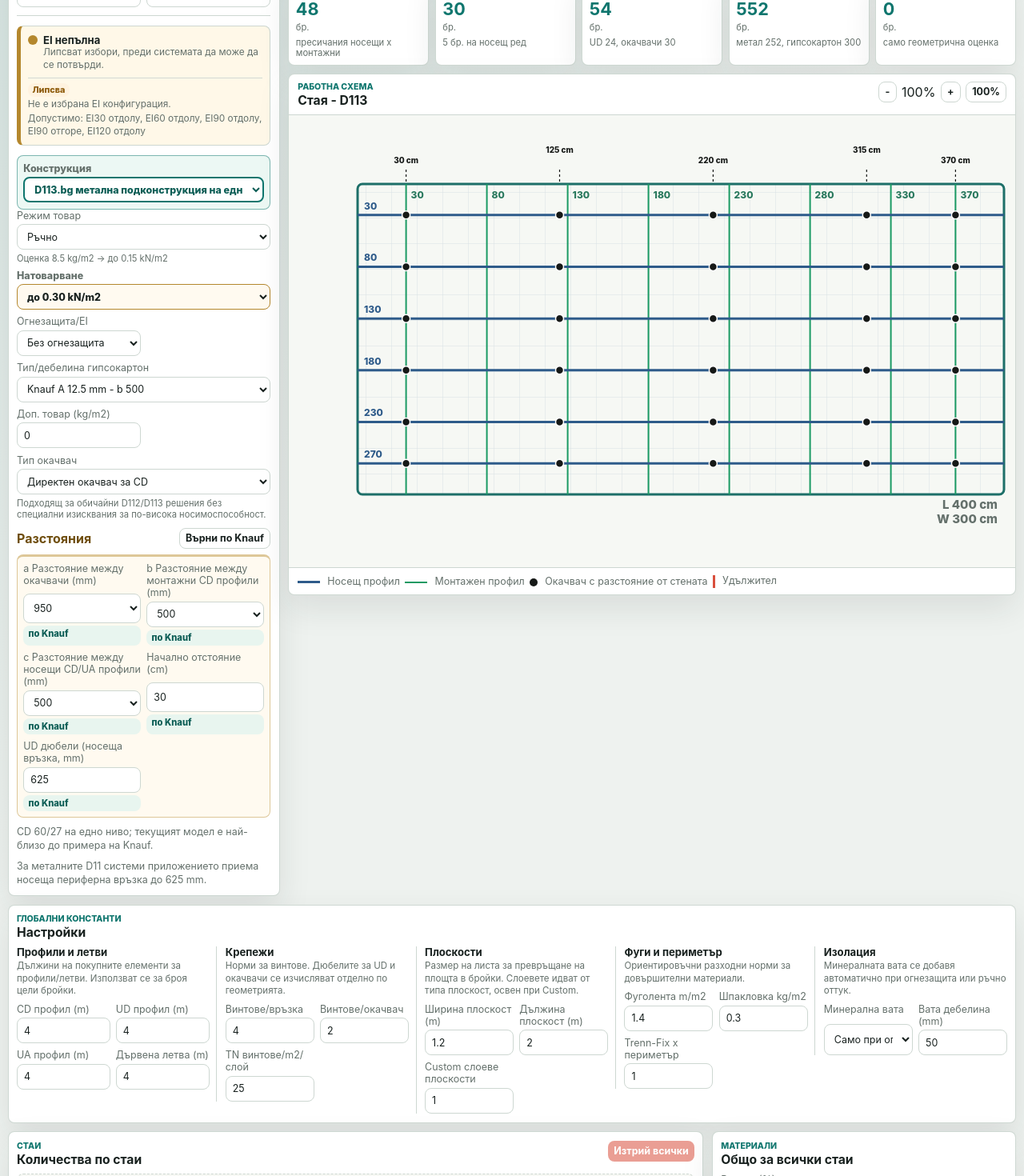
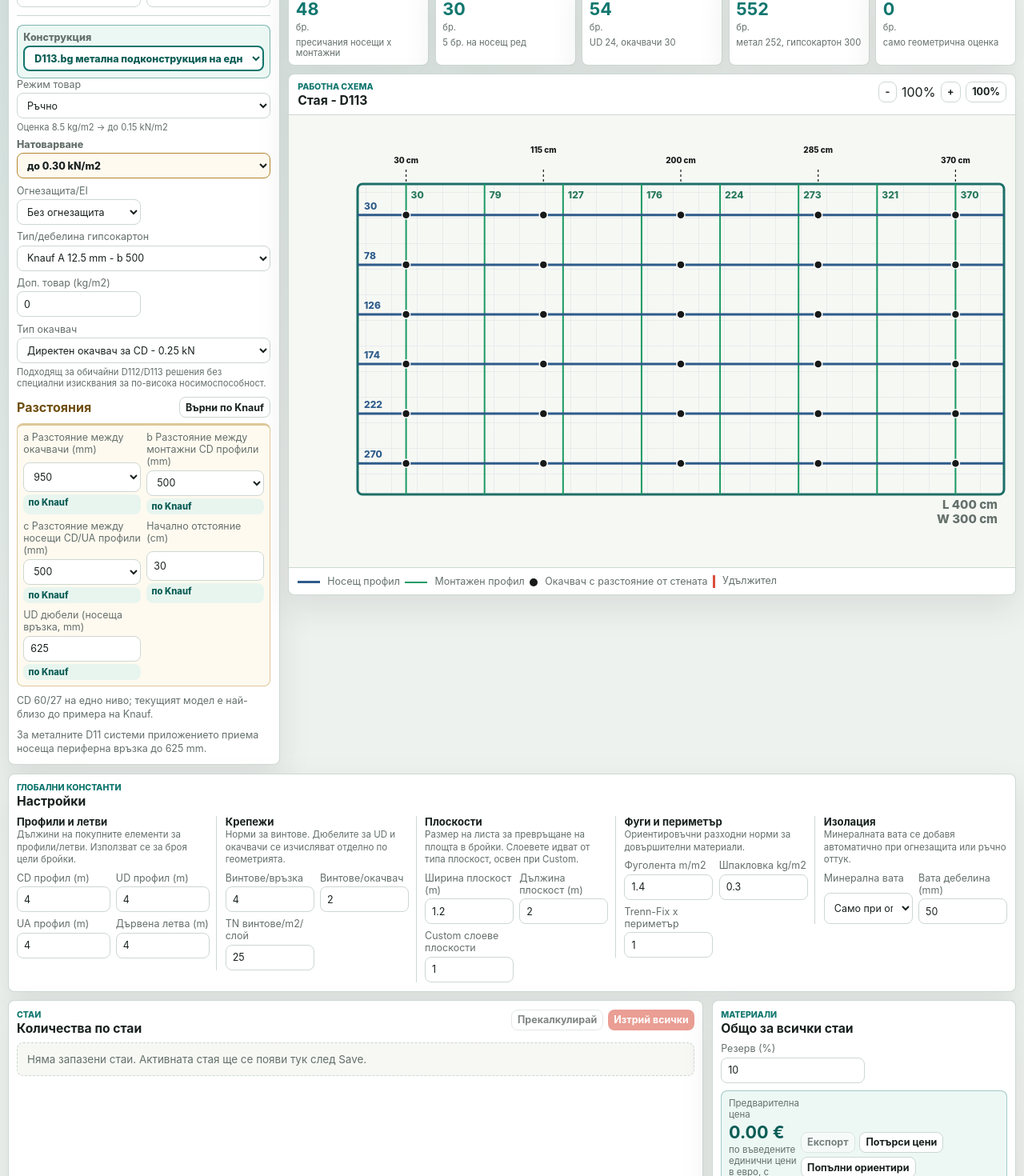
Before and after one commit to ivanstefanov/SuspendedCeilingCalculator, a React (Vite) app: page / in a window 1280 px wide. Shown: the part 240-1710 px from the top of the page at 80% size. Built offline with nearby package versions, Linux system fonts and the light colour scheme.

Commit message:
add changes

```diff
--- a/src/App.tsx
+++ b/src/App.tsx
@@ -182,6 +182,47 @@ function saveState(next: AppState): void {
 
 function cloneRoom(room: Room): Room {
   return { ...room, overrides: { ...room.overrides } };
+}
+
+function formatHangerOptionLabel(option: (typeof HANGER_OPTIONS)[HangerType]): string {
+  return option.capacityKn == null
+    ? `${option.label} - без зададена носимоспособност`
+    : `${option.label} - ${option.capacityKn.toFixed(2)} kN`;
+}
+
+function recalculateRoomWithCurrentLogic(source: Room, constants: CalculatorConstants): Room {
+  const room = {
+    ...createRoom(source.name || "Стая"),
+    ...source,
+    overrides: { ...createRoom().overrides, ...source.overrides },
+  };
+  const manual = {
+    area: room.area,
+    a: room.a,
+    b: room.b,
+    c: room.c,
+    offset: room.offset,
+    udAnchorSpacing: room.udAnchorSpacing,
+  };
+
+  calc(room, constants);
+  if (room.loadInputMode === "auto") room.loadClass = getAutomaticLoadClass(room);
+  syncSpacingFromKnaufTable(room, { keepC: room.overrides.c });
+
+  const auto = getAutoABC(room.loadClass, room.fireProtection, room.boardType, room.systemType, room.d116Variant, room.d112Variant);
+  if (!room.overrides.offset) room.offset = auto.offset;
+  if (!room.overrides.udAnchorSpacing) room.udAnchorSpacing = auto.udAnchorSpacing;
+  if (!room.overrides.area && room.width && room.length) room.area = (room.width * room.length) / 10000;
+
+  if (room.overrides.area) room.area = manual.area;
+  if (room.overrides.a) room.a = manual.a;
+  if (room.overrides.b) room.b = manual.b;
+  if (room.overrides.c) room.c = manual.c;
+  if (room.overrides.offset) room.offset = manual.offset;
+  if (room.overrides.udAnchorSpacing) room.udAnchorSpacing = manual.udAnchorSpacing;
+
+  calc(room, constants);
+  return room;
 }
 
 function formatNumber(value: number, digits = 2): string {
@@ -433,6 +474,16 @@ function App() {
     });
   }
 
+  function recalculateSavedRooms(): void {
+    commit((draft) => {
+      draft.rooms = draft.rooms.map((room) => recalculateRoomWithCurrentLogic(room, draft.constants));
+      const activeRoom = draft.rooms.find((room) => room.id === draft.activeRoomId);
+      if (activeRoom) {
+        draft.draftRoom = cloneRoom(activeRoom);
+      }
+    });
+  }
+
   function changeSystem(systemType: SystemType): void {
     updateActiveRoom((room) => {
       const construction = getConstruction(systemType);
@@ -606,6 +657,39 @@ function App() {
     URL.revokeObjectURL(link.href);
   }
 
+  function exportMaterialsExcel(): void {
+    const escapeXml = (value: unknown) => String(value).replaceAll("&", "&amp;").replaceAll("<", "&lt;").replaceAll(">", "&gt;");
+    const sourceLabel = {
+      "knauf-table": "по Knauf таблица",
+      geometry: "геометрично",
+      estimate: "оценка",
+      manual: "ръчно",
+    };
+    const headers = ["Материал", "Количество", "Ед.", "Ед. цена", "Общо цена", "Точност", "Бележка"];
+    const rows = buildMaterialTakeoff(state.rooms, state.constants).map((row) => [
+      row.label,
+      row.quantity,
+      row.unit,
+      formatNumber(getMaterialUnitPrice(state.materialPrices, row.key)),
+      formatNumber(row.quantity * getMaterialUnitPrice(state.materialPrices, row.key)),
+      sourceLabel[row.source],
+      row.note,
+    ]);
+    const total = buildMaterialTakeoff(state.rooms, state.constants)
+      .reduce((sum, row) => sum + row.quantity * getMaterialUnitPrice(state.materialPrices, row.key), 0);
+    rows.push(["Общо предварителна цена", "", "", "", formatNumber(total), "", ""]);
+    const sheetRows = [headers, ...rows]
+      .map((row) => `<Row>${row.map((cell) => `<Cell><Data ss:Type="String">${escapeXml(cell)}</Data></Cell>`).join("")}</Row>`)
+      .join("");
+    const workbook = `<?xml version="1.0" encoding="UTF-8"?><Workbook xmlns="urn:schemas-microsoft-com:office:spreadsheet" xmlns:ss="urn:schemas-microsoft-com:office:spreadsheet"><Worksheet ss:Name="Материали"><Table>${sheetRows}</Table></Worksheet></Workbook>`;
+    const blob = new Blob([workbook], { type: "application/vnd.ms-excel" });
+    const link = document.createElement("a");
+    link.href = URL.createObjectURL(blob);
+    link.download = "suspended-ceiling-materials-only.xls";
+    link.click();
+    URL.revokeObjectURL(link.href);
+  }
+
   async function searchOnlinePrices(): Promise<void> {
     const rows = buildMaterialTakeoff(state.rooms, state.constants)
       .filter((row) => getMaterialUnitPrice(state.materialPrices, row.key) === 0);
@@ -701,6 +785,7 @@ function App() {
           })}
           onDelete={deleteRoom}
           onDeleteAll={deleteAllRooms}
+          onRecalculate={recalculateSavedRooms}
         />
         <MaterialsPanel
           rooms={state.rooms}
@@ -709,6 +794,7 @@ function App() {
           onReserveChange={(wastePercent) => commit((draft) => { draft.constants.wastePercent = wastePercent; })}
           onPriceChange={(key, price) => commit((draft) => { draft.materialPrices[key] = price; })}
           onSearchOnlinePrices={searchOnlinePrices}
+          onExportExcel={exportMaterialsExcel}
           priceSearchStatus={priceSearchStatus}
           onAutofillPrices={() => commit((draft) => {
             buildMaterialTakeoff(draft.rooms, draft.constants).forEach((row) => {
@@ -936,7 +1022,7 @@ function RoomEditor({ room, loadClasses, isValid, warnings, onSystemChange, onRe
             draft.hangerType = event.target.value as HangerType;
           })}>
             {hangerOptions.map((option) => (
-              <option key={option.value} value={option.value}>{option.label}</option>
+              <option key={option.value} value={option.value}>{formatHangerOptionLabel(option)}</option>
             ))}
           </select>
           <span className="field-note">{selectedHanger.useWhen}</span>
@@ -1039,6 +1125,8 @@ function NumberField({ label, value, manual, onChange }: { label: string; value:
 }
 
 function FireCertificationPanel({ check }: { check: ReturnType<typeof getFireCertificationCheck> }) {
+  if (check.status === "none") return null;
+
   return (
     <section className={`fire-cert-card ${check.status} certification-block`}>
       <div className="fire-cert-head">
@@ -1269,13 +1357,14 @@ function Visualization({ room, result, zoom, onZoomChange }: { room: Room; resul
   );
 }
 
-function RoomsTable({ rooms, constants, activeRoomId, onSelect, onDelete, onDeleteAll }: {
+function RoomsTable({ rooms, constants, activeRoomId, onSelect, onDelete, onDeleteAll, onRecalculate }: {
   rooms: Room[];
   constants: CalculatorConstants;
   activeRoomId: string;
   onSelect: (roomId: string) => void;
   onDelete: (roomId: string) => void;
   onDeleteAll: () => void;
+  onRecalculate: () => void;
 }) {
   return (
     <section className="panel table-panel">
@@ -1284,7 +1373,10 @@ function RoomsTable({ rooms, constants, activeRoomId, onSelect, onDelete, onDele
           <p className="eyebrow">Стаи</p>
           <h2>Количества по стаи</h2>
         </div>
-        <button type="button" className="danger small" disabled={!rooms.length} onClick={onDeleteAll}>Изтрий всички</button>
+        <div className="room-table-actions">
+          <button type="button" className="ghost small" disabled={!rooms.length} onClick={onRecalculate}>Прекалкулирай</button>
+          <button type="button" className="danger small" disabled={!rooms.length} onClick={onDeleteAll}>Изтрий всички</button>
+        </div>
       </div>
       {!rooms.length ? (
         <p className="empty-state">Няма запазени стаи. Активната стая ще се появи тук след Save.</p>
@@ -1326,7 +1418,7 @@ function RoomsTable({ rooms, constants, activeRoomId, onSelect, onDelete, onDele
   );
 }
 
-function MaterialsPanel({ rooms, constants, prices, priceSearchStatus, onReserveChange, onPriceChange, onSearchOnlinePrices, onAutofillPrices }: {
+function MaterialsPanel({ rooms, constants, prices, priceSearchStatus, onReserveChange, onPriceChange, onSearchOnlinePrices, onAutofillPrices, onExportExcel }: {
   rooms: Room[];
   constants: CalculatorConstants;
   prices: MaterialPrices;
@@ -1335,6 +1427,7 @@ function MaterialsPanel({ rooms, constants, prices, priceSearchStatus, onReserve
   onPriceChange: (key: string, price: number) => void;
   onSearchOnlinePrices: () => void;
   onAutofillPrices: () => void;
+  onExportExcel: () => void;
 }) {
   const rows = buildMaterialTakeoff(rooms, constants);
   const totalPrice = rows.reduce((sum, row) => sum + row.quantity * getMaterialUnitPrice(prices, row.key), 0);
@@ -1360,6 +1453,7 @@ function MaterialsPanel({ rooms, constants, prices, priceSearchStatus, onReserve
         <strong>{formatCurrency(totalPrice)}</strong>
         <small>по въведените единични цени в евро, с включен резерв в количествата</small>
         <div className="price-actions">
+          <button type="button" className="ghost small" disabled={!rows.length} onClick={onExportExcel}>Експорт</button>
           <button type="button" className="ghost small" onClick={onSearchOnlinePrices}>Потърси цени</button>
           <button type="button" className="ghost small" onClick={onAutofillPrices}>Попълни ориентири</button>
         </div>
--- a/src/domain/calculator.ts
+++ b/src/domain/calculator.ts
@@ -119,7 +119,7 @@ export interface ValidationWarning {
   message: string;
 }
 
-export type FireCertificationStatus = "complete" | "incomplete" | "invalid";
+export type FireCertificationStatus = "none" | "complete" | "incomplete" | "invalid";
 export type FireCertificationIssueType = "missing" | "invalid";
 
 export interface FireCertificationIssue {
@@ -926,12 +926,12 @@ export function getFireCertificationCheck(room: Room): FireCertificationCheck {
   const fireRating = room.fireRating ?? "none";
 
   if (fireRating === "none") {
-    issues.push({
-      code: "fire-rating-missing",
-      type: "missing",
-      message: "Не е избрана EI конфигурация.",
-      allowedValues: FIRE_RATING_OPTIONS.filter((option) => option.value !== "none" && option.value !== "fire_table").map((option) => option.label),
-    });
+    return {
+      status: "none",
+      label: "Без огнезащита",
+      summary: "EI проверка не се прилага за тази стая.",
+      issues,
+    };
   }
 
   if (fireRating === "fire_table") {
@@ -946,13 +946,13 @@ export function getFireCertificationCheck(room: Room): FireCertificationCheck {
   if (room.systemType === "CUSTOM") {
     issues.push({
       code: "custom-system-not-certifiable",
-      type: fireRating === "none" ? "missing" : "invalid",
+      type: "invalid",
       message: "Custom конструкция не може да бъде потвърдена като пълна Knauf EI система. Избери D112, D113 или D116 системен вариант.",
       allowedValues: ["D112", "D113", "D116"],
     });
   }
 
-  if (fireRating !== "none" && fireRating !== "fire_table") {
+  if (fireRating !== "fire_table") {
     const specificRating = fireRating as Exclude<FireRating, "none" | "fire_table">;
     const allowedSystems = FIRE_CERT_ALLOWED_SYSTEMS[specificRating];
     if (!allowedSystems.includes(room.systemType)) {
@@ -1152,8 +1152,9 @@ export function getValidationWarnings(room: Room): ValidationWarning[] {
 function getFootnoteWarnings(room: Room): ValidationWarning[] {
   const warnings: ValidationWarning[] = [];
   const highLoadClasses: LoadClass[] = ["0.40", "0.50", "0.65"];
-
-  if (highLoadClasses.includes(room.loadClass)) {
+  const hanger = HANGER_OPTIONS[getHangerType(room)];
+
+  if (highLoadClasses.includes(room.loadClass) && hanger.capacityKn !== 0.4) {
     warnings.push({
       code: "hanger-load-class-040",
       severity: "warning",
@@ -1314,10 +1315,8 @@ export function buildPositions(limitCm: number, spacingMm: number, edgeCm = 30):
   if (count === 1) return [start];
 
   const finalInside = Math.max(start, limitCm - edgeCm);
-  const spacingCm = spacingMm / 10;
-  const positions = Array.from({ length: count }, (_, idx) => Math.min(start + idx * spacingCm, finalInside));
-  positions[positions.length - 1] = finalInside;
-  return Array.from(new Set(positions));
+  const actualSpacing = (finalInside - start) / (count - 1);
+  return Array.from({ length: count }, (_, idx) => start + idx * actualSpacing);
 }
 
 export function calc(room: Room, constants: CalculatorConstants = DEFAULT_CONSTANTS): CalcResult {
@@ -1449,10 +1448,12 @@ function addMaterial(
 export function buildMaterialTakeoff(rooms: Room[], constants: CalculatorConstants = DEFAULT_CONSTANTS): MaterialTakeoffItem[] {
   constants = withDefaultConstants(constants);
   const map = new Map<string, MaterialTakeoffItem>();
+  const systems = new Set<SystemType>();
 
   rooms.forEach((sourceRoom) => {
     const room = { ...sourceRoom, overrides: { ...sourceRoom.overrides } };
     const result = calc(room, constants);
+    systems.add(room.systemType);
     const system = room.systemType.toLowerCase();
     const udRule = getUdAnchoringRule(room);
     const hanger = HANGER_OPTIONS[getHangerType(room)];
@@ -1729,8 +1730,13 @@ export function buildMaterialTakeoff(rooms: Room[], constants: CalculatorConstan
     });
   });
 
+  const singleSystemPrefix = systems.size === 1 ? `${Array.from(systems)[0]} ` : "";
+
   return Array.from(map.values()).map((item) => ({
     ...item,
+    label: singleSystemPrefix && item.label.startsWith(singleSystemPrefix)
+      ? item.label.slice(singleSystemPrefix.length)
+      : item.label,
     quantity: applyReserve(item.quantity, item.unit, constants),
   }));
 }
--- a/src/styles.css
+++ b/src/styles.css
@@ -214,6 +214,13 @@ h3 {
   justify-content: flex-end;
 }
 
+.room-table-actions {
+  display: flex;
+  flex-wrap: wrap;
+  justify-content: flex-end;
+  gap: 0.35rem;
+}
+
 .eyebrow {
   margin: 0 0 0.15rem;
   color: var(--primary);
@@ -416,6 +423,11 @@ h3 {
   background: #edf8f1;
 }
 
+.fire-cert-card.none {
+  border-left-color: #7b8580;
+  background: #f7f8f4;
+}
+
 .fire-cert-card.incomplete {
   border-left-color: #b4872d;
   background: #fff8e8;
@@ -443,6 +455,10 @@ h3 {
 
 .fire-cert-card.incomplete .fire-cert-dot {
   background: #b4872d;
+}
+
+.fire-cert-card.none .fire-cert-dot {
+  background: #7b8580;
 }
 
 .fire-cert-card.invalid .fire-cert-dot {
```
Also changed, not shown: 1 other file (tests, documents, lock files or other folders).
